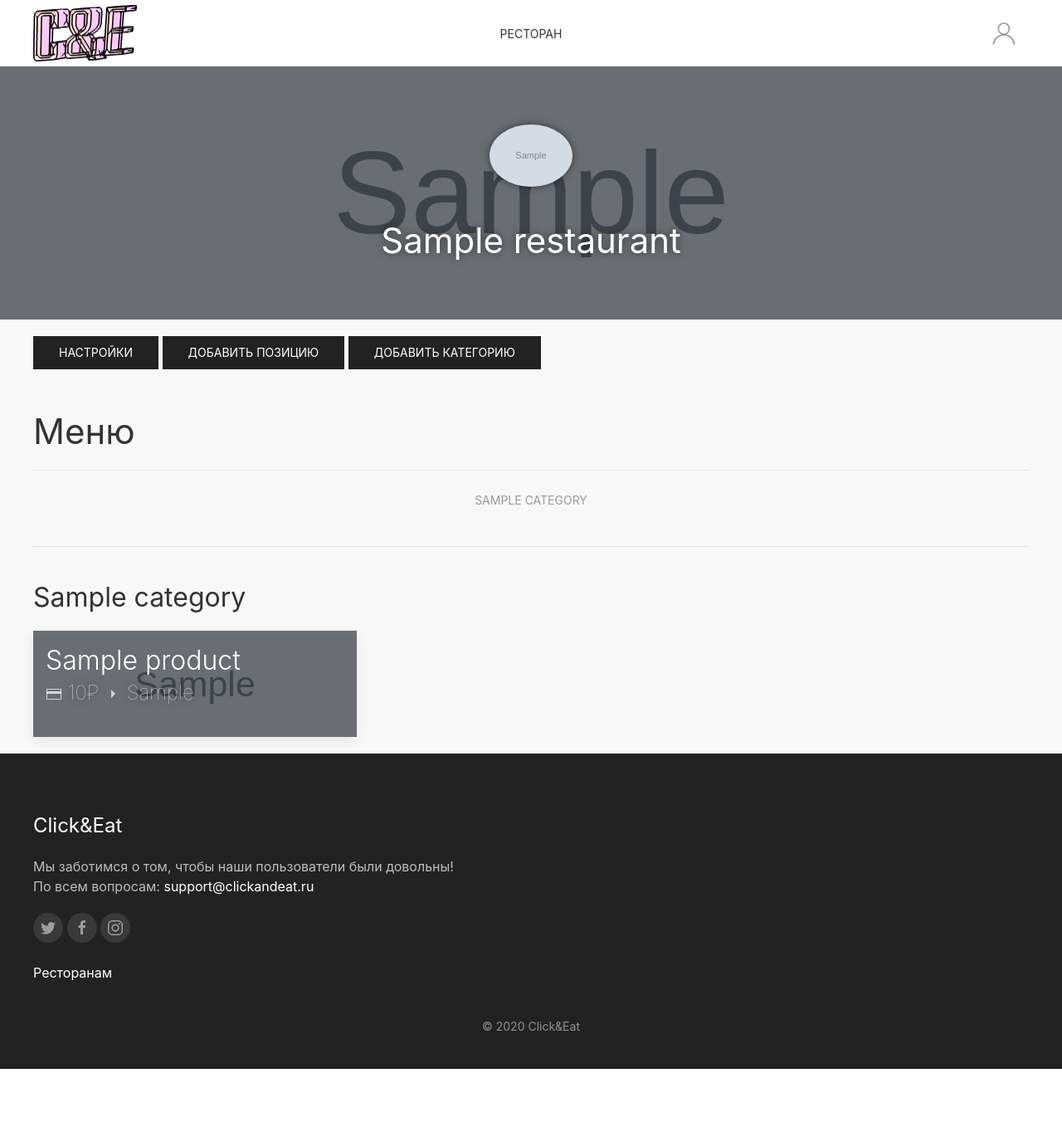
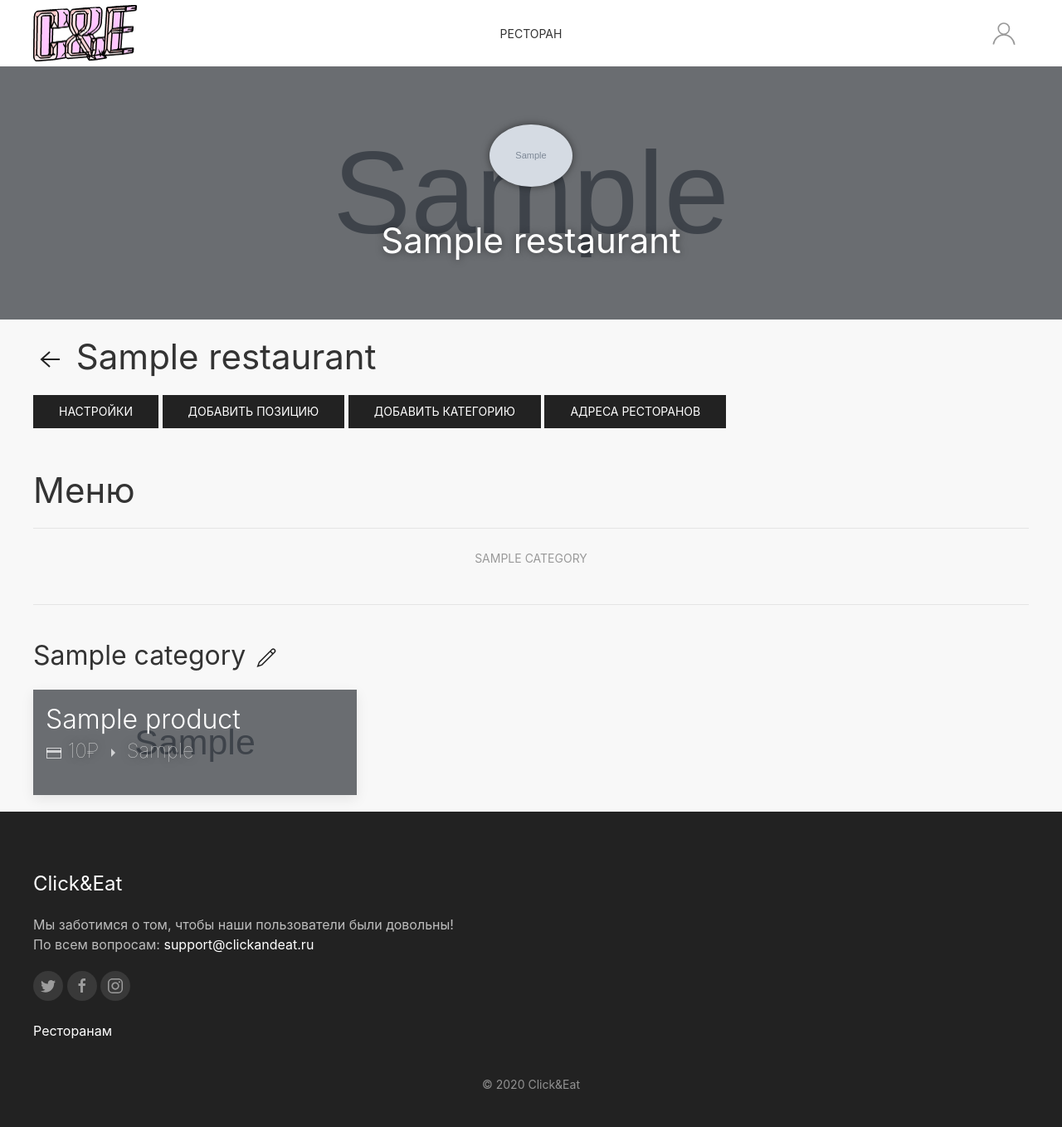
Before and after one commit to belokotima/click_and_eat, a Django app: page /restaurateur/restaurant/1 in a window 1280 px wide. Shown: the whole page at 83% size. Before the commit the page ends 1288 px from the top, so only its background shows below. Run offline with Django 3.2, Linux system fonts and the light colour scheme; a user stored in the database is signed in; tables that the repository leaves empty hold one stand-in row (values such as "Sample post"); grey boxes marked "Sample" are stand-in pictures.

Commit message:
Restaurant Addresses settings

```diff
--- a/server/click_and_eat/forms.py
+++ b/server/click_and_eat/forms.py
@@ -43,3 +43,9 @@ class RestaurantAddCategoryForm(ModelForm):
     class Meta:
         model = Category
         fields = ['title']
+
+
+class RestaurantAddressForm(ModelForm):
+    class Meta:
+        model = AddressOfRestaurant
+        fields = ['address', 'longitude', 'latitude']
--- a/server/click_and_eat/templates/base/restaurant_categories.html
+++ b/server/click_and_eat/templates/base/restaurant_categories.html
@@ -1,3 +1,4 @@
+{% if restaurant.get_categories|length > 0 %}
 <div class="uk-flex uk-flex-center uk-flex-middle">
     <ul class="uk-subnav uk-subnav-pill uk-subnav-divider">
         {% for category in restaurant.get_categories %}
@@ -5,3 +6,4 @@
         {% endfor %}
     </ul>
 </div>
+{% endif %}
--- a/server/click_and_eat/templates/main/restaurant/restaurant.html
+++ b/server/click_and_eat/templates/main/restaurant/restaurant.html
@@ -17,7 +17,7 @@
     <div class="uk-grid uk-grid-small uk-child-width-1-1@s uk-child-width-1-2@m uk-child-width-1-3@l uk-grid-match"
          data-uk-grid>
         {% for product in restaurant.get_no_category_products %}
-            <a class="ce-card-link" href="#">
+            <a class="ce-card-link" href="{% url 'restaurant_add_to_cart' restaurant_id=restaurant.id product_id=product.id %}">
                 {% include 'base/product_card.html' %}
             </a>
         {% endfor %}
@@ -30,7 +30,7 @@
         <div class="uk-grid uk-grid-small uk-child-width-1-1@s uk-child-width-1-2@m uk-child-width-1-3@l uk-grid-match"
              data-uk-grid>
             {% for product in category.get_products %}
-                <a class="ce-card-link" href="#">
+                <a class="ce-card-link" href="{% url 'restaurant_add_to_cart' restaurant_id=restaurant.id product_id=product.id %}">
                     {% include 'base/product_card.html' %}
                 </a>
             {% endfor %}
--- a/server/click_and_eat/templates/restaurateur/restaurant/dashboard.html
+++ b/server/click_and_eat/templates/restaurateur/restaurant/dashboard.html
@@ -1,12 +1,25 @@
 {% extends 'restaurateur/restaurant/base/base.html' %}
 
 {% block main %}
+    <h1>
+        <a href="{% url 'restaurateur_dashboard' %}" uk-tooltip="Назад"
+           class="ce-card-link uk-text-secondary">
+            <span data-uk-icon="icon: arrow-left; ratio: 2;">
+            </span>
+        </a>
+        {{ restaurant.title }}
+    </h1>
+
     <a class="uk-button uk-button-secondary uk-margin-small-bottom"
        href="{% url 'restaurant_edit' restaurant_id=restaurant.id %}">Настройки</a>
-    <a class="uk-button uk-button-secondary uk-margin-small-bottom" href="{% url 'restaurant_menu_create' restaurant_id=restaurant.id %}">Добавить
+    <a class="uk-button uk-button-secondary uk-margin-small-bottom"
+       href="{% url 'restaurant_menu_create' restaurant_id=restaurant.id %}">Добавить
         позицию</a>
-    <a class="uk-button uk-button-secondary uk-margin-small-bottom" href="{% url 'restaurant_add_category' restaurant_id=restaurant.id %}">Добавить
+    <a class="uk-button uk-button-secondary uk-margin-small-bottom"
+       href="{% url 'restaurant_add_category' restaurant_id=restaurant.id %}">Добавить
         категорию</a>
+    <a class="uk-button uk-button-secondary uk-margin-small-bottom"
+       href="{% url 'restaurant_addresses' restaurant_id=restaurant.id %}">Адреса ресторанов</a>
     <h1>Меню</h1>
 
     <hr>
@@ -21,7 +34,8 @@
              data-uk-grid>
 
             {% for product in restaurant.get_no_category_products %}
-            <a class="ce-card-link" href="{% url 'restaurant_edit_product' restaurant_id=restaurant.id product_id=product.id %}">
+                <a class="ce-card-link"
+                   href="{% url 'restaurant_edit_product' restaurant_id=restaurant.id product_id=product.id %}">
                     {% include 'base/product_card.html' %}
                 </a>
             {% endfor %}
@@ -30,7 +44,11 @@
 
     {% for category in restaurant.get_categories %}
         <hr>
-        <h2 id="category{{ category.id }}">{{ category.title }}</h2>
+        <h2 id="category{{ category.id }}">{{ category.title }}
+            <a href="{% url 'restaurant_edit_category' restaurant_id=restaurant.id category_id=category.id %}"
+               class="ce-card-link uk-text-secondary"><span data-uk-icon="icon: pencil; ratio: 1.5;"></span></a>
+
+        </h2>
         <div class="uk-grid uk-grid-small uk-child-width-1-1@s uk-child-width-1-2@m uk-child-width-1-3@l uk-grid-match"
              data-uk-grid>
             {% for product in category.get_products %}
--- a/server/click_and_eat/urls.py
+++ b/server/click_and_eat/urls.py
@@ -12,6 +12,7 @@ urlpatterns = [
     path('auth/register', Register.as_view(), name='register'),
     path('auth/logout', Logout.as_view(), name='logout'),
     path('', Index.as_view(), name='index'),
+
     path('restaurateur', Restaurateur.as_view(), name='restaurateur'),
     path('restaurateur/register_form', RestaurantRegister.as_view(), name='restaurant_register_form'),
     path('restaurateur/register', RestaurantCreate.as_view(), name='restaurant_create'),
@@ -26,7 +27,16 @@ urlpatterns = [
          name='restaurant_menu_create'),
     path('restaurateur/restaurant/<int:restaurant_id>/edit_product/<int:product_id>', RestaurantAddProduct.as_view(),
          name='restaurant_edit_product'),
+    path('restaurateur/restaurant/<int:restaurant_id>/addresses', RestaurantAddresses.as_view(),
+         name='restaurant_addresses'),
+    path('restaurateur/restauratn/<int:restaurant_id>/addresses/add', RestaurantAddAddress.as_view(),
+         name='restaurant_add_address'),
+    path('restaurateur/restauratn/<int:restaurant_id>/addresses/edit/<int:address_id>', RestaurantAddAddress.as_view(),
+         name='restaurant_edit_address'),
+
     path('restaurant/<int:restaurant_id>/', RestaurantView.as_view(), name='restaurant'),
+    path('restaurant/<int:restaurant_id>/add_to_cart/<product_id>', RestaurantAddToCart.as_view(),
+         name='restaurant_add_to_cart'),
     path('map/', restaurant_map, name="restaurant_map"),
 ] + static(settings.STATIC_URL, document_root=settings.STATIC_ROOT)\
   + static(settings.MEDIA_URL, document_root=settings.MEDIA_ROOT)
--- a/server/click_and_eat/views/restaurateur.py
+++ b/server/click_and_eat/views/restaurateur.py
@@ -96,7 +96,7 @@ class RestaurantAddProduct(LoginRequiredView):
 
         form.set_restaurant(restaurant)
 
-        context = {'form': form, 'restaurant': restaurant, 'edit': product_id}
+        context = {'form': form, 'restaurant': restaurant, 'edit': product_id, 'product': product}
         return render(request, self.template_name, context)
 
     def post(self, request, restaurant_id, product_id=None, *args, **kwargs):
@@ -136,7 +136,7 @@ class RestaurantAddCategory(LoginRequiredView):
         restaurant = get_object_or_404(Restaurant, pk=restaurant_id, owner=request.user)
 
         if category_id is not None:
-            category = get_object_or_404(Product, pk=category_id, restaurant=restaurant)
+            category = get_object_or_404(Category, pk=category_id, restaurant=restaurant)
             form = RestaurantAddCategoryForm(request.POST, request.FILES, instance=category)
         else:
             form = RestaurantAddCategoryForm(request.POST, request.FILES)
@@ -148,3 +148,49 @@ class RestaurantAddCategory(LoginRequiredView):
 
         context = {'form': form, 'restaurant': restaurant, 'edit': category_id}
         return render(request, self.template_name, context)
+
+
+class RestaurantAddresses(LoginRequiredView):
+    template_name = 'restaurateur/restaurant/addresses.html'
+
+    def get(self, request, restaurant_id, *args, **kwargs):
+        restaurant = get_object_or_404(Restaurant, pk=restaurant_id, owner=request.user)
+
+        addresses = AddressOfRestaurant.objects.filter(restaurant=restaurant)
+
+        context = {'restaurant': restaurant, 'addresses': addresses}
+        return render(request, self.template_name, context)
+
+
+class RestaurantAddAddress(LoginRequiredView):
+    template_name = 'restaurateur/restaurant/address.html'
+
+    def get(self, request, restaurant_id, address_id=None, *args, **kwargs):
+        restaurant = get_object_or_404(Restaurant, pk=restaurant_id, owner=request.user)
+
+        if address_id is not None:
+            address = get_object_or_404(AddressOfRestaurant, pk=address_id, restaurant_id=restaurant_id)
+            form = RestaurantAddressForm(instance=address)
+        else:
+            form = RestaurantAddressForm()
+
+        context = {'restaurant': restaurant, 'form': form, 'edit': address_id}
+        return render(request, self.template_name, context)
+
+    def post(self, request, restaurant_id, address_id=None, *args, **kwargs):
+        restaurant = get_object_or_404(Restaurant, pk=restaurant_id, owner=request.user)
+
+        if address_id is not None:
+            address = get_object_or_404(AddressOfRestaurant, pk=address_id, restaurant_id=restaurant_id)
+            form = RestaurantAddressForm(request.POST, request.FILES, instance=address)
+        else:
+            form = RestaurantAddressForm(request.POST, request.FILES)
+
+        form.instance.restaurant_id = restaurant.id
+
+        if form.is_valid():
+            form.save()
+            return redirect('restaurant_addresses', restaurant_id=restaurant.id)
+
+        context = {'restaurant': restaurant, 'form': form, 'edit': address_id}
+        return render(request, self.template_name, context)
```
Also changed, not shown: server/click_and_eat/templates/base/navbar.html (+9 -2 lines), server/click_and_eat/templates/restaurateur/restaurant/address.html (added, +53 -0 lines), server/click_and_eat/templates/restaurateur/restaurant/addresses.html (added, +28 -0 lines), server/click_and_eat/views/restaurant.py (+12 -0 lines). Lines whose indentation alone changed are shown as unchanged.
